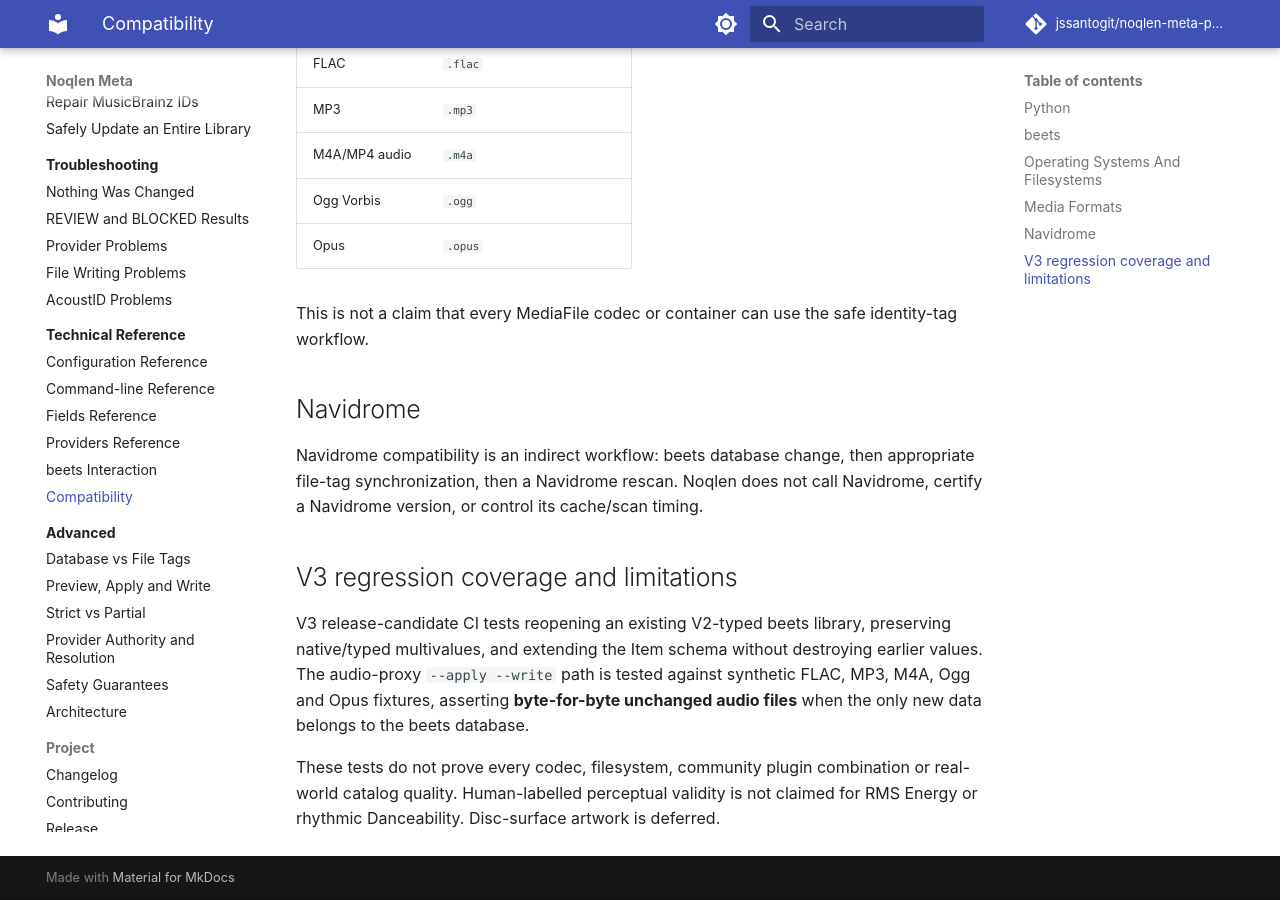
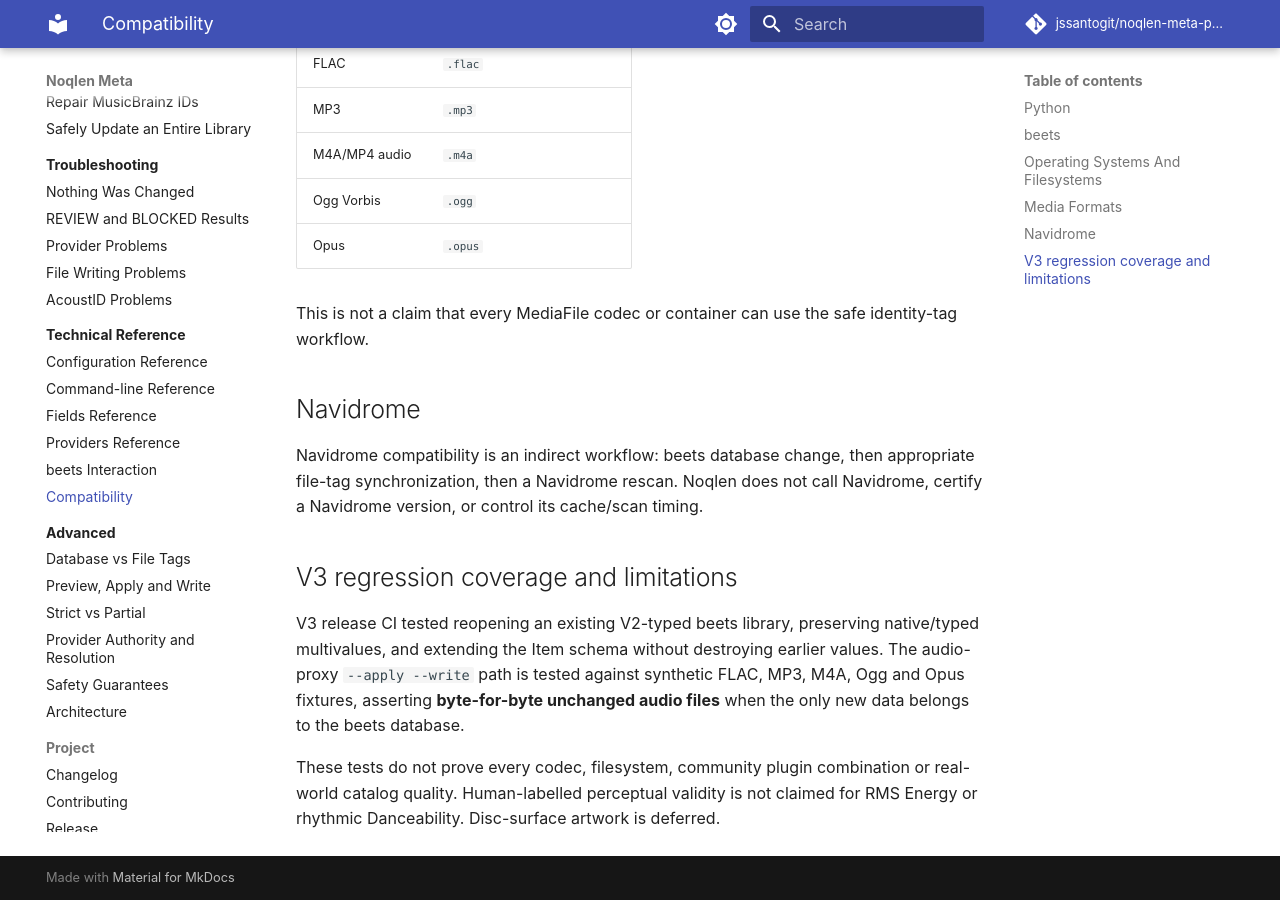
Before and after one commit to jssantogit/noqlen-meta-plugin, an MkDocs documentation site: the page built from site-docs/technical-reference/compatibility.md, in a window 1280 px wide and 900 px high, scrolled down 1344 px. Built offline with MkDocs 1.6.1 and Material for MkDocs 9.7.7, drawn with Linux system fonts in a browser that asks for light colours; comment, search, counter and statistics services are not loaded.

```diff
--- a/site-docs/technical-reference/compatibility.md
+++ b/site-docs/technical-reference/compatibility.md
@@ -64,7 +64,7 @@
 
 ## V3 regression coverage and limitations
 
-V3 release-candidate CI tests reopening an existing V2-typed beets library,
+V3 release CI tested reopening an existing V2-typed beets library,
 preserving native/typed multivalues, and extending the Item schema without
 destroying earlier values. The audio-proxy `--apply --write` path is tested
 against synthetic FLAC, MP3, M4A, Ogg and Opus fixtures, asserting **byte-for-byte
```
